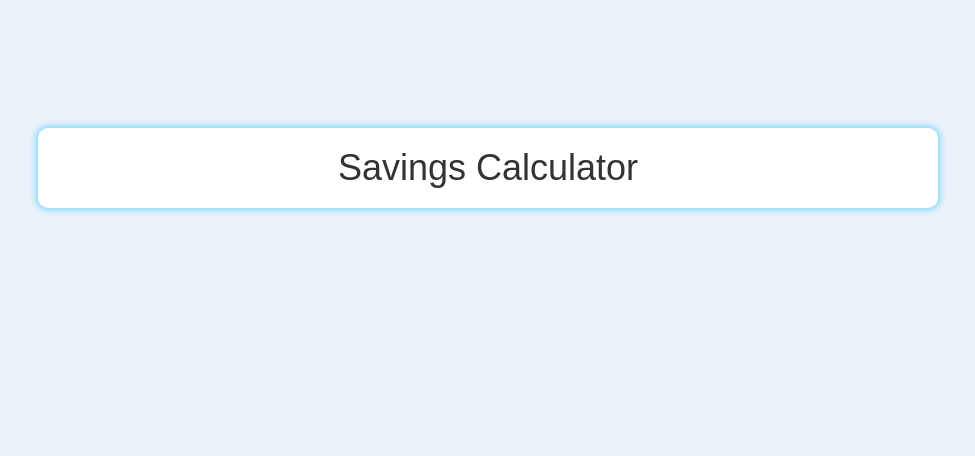
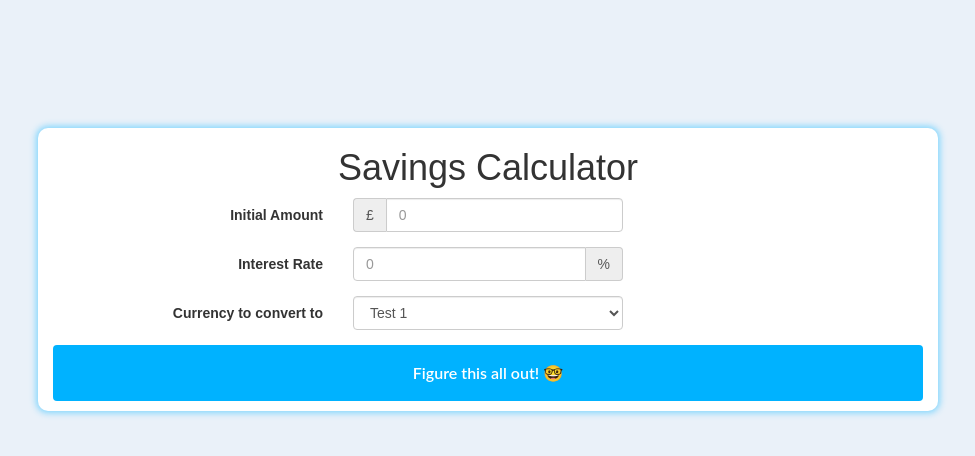
Before and after one commit to BukhariH/finimizeChallenge, a React (Create React App) app in the folder client/: page / in a window 1280 px wide. Shown: the top 456 px of the page, without its empty margins (152-1127 px from the left). Built offline with nearby package versions, Linux system fonts and the light colour scheme.

Commit message:
Setup input components and tests

```diff
--- a/client/src/App.css
+++ b/client/src/App.css
@@ -11,3 +11,17 @@ body {
   position: relative;
   box-shadow: 0px 0px 6px 2px rgba(77,201,255,0.66);
 }
+
+#calc-btn {
+  font-size: 16px;
+  font-weight: 600;
+  font-family: Avenir Next,Avenir,Lato,Helvetica,Arial,Sans-Serif;
+  line-height: 16px;
+  text-align: center;
+  border: #00b2ff;
+  width: 100%;
+  outline: none;
+  padding: 20px;
+  background-color: #00b2ff;
+  color: #fff;
+}
--- a/client/src/App.js
+++ b/client/src/App.js
@@ -1,12 +1,24 @@
 import React, { Component } from 'react';
 import 'bootstrap/dist/css/bootstrap.css';
 import './App.css';
+
+import AmountInput from './components/amountInput';
+import InterestRateInput from './components/interestRateInput';
+import CurrencyInput from './components/currencyInput';
 
 class App extends Component {
   render() {
     return (
       <div className="container">
-        <h1>Savings Calculator</h1>
+        <form className="form-horizontal">
+          <h1>Savings Calculator</h1>
+          <fieldset>
+            <AmountInput />
+            <InterestRateInput />
+            <CurrencyInput />
+          </fieldset>
+        </form>
+        <button id="calc-btn" name="calc-btn" className="btn btn-success">Figure this all out! 🤓</button>
       </div>
     );
   }
--- /dev/null
+++ b/client/src/components/amountInput.js
@@ -0,0 +1,24 @@
+import React, { Component } from 'react';
+import 'bootstrap/dist/css/bootstrap.css';
+
+class AmountInput extends Component {
+
+  render() {
+    return (
+      <div>
+        <div className="form-group">
+          <label className="col-md-4 control-label">Initial Amount</label>
+          <div className="col-md-4">
+            <div className="input-group">
+              <span className="input-group-addon">£</span>
+              <input id="prependedtext" name="prependedtext" className="form-control" placeholder="0" type="number" required/>
+            </div>
+          </div>
+        </div>
+      </div>
+    );
+  }
+
+}
+
+export default AmountInput;
--- /dev/null
+++ b/client/src/components/currencyInput.js
@@ -0,0 +1,24 @@
+import React, { Component } from 'react';
+import 'bootstrap/dist/css/bootstrap.css';
+
+class CurrencyInput extends Component {
+
+  render() {
+    return (
+      <div>
+        <div className="form-group">
+          <label className="col-md-4 control-label">Currency to convert to</label>
+          <div className="col-md-4">
+            <select id="selectbasic" name="selectbasic" className="form-control" required>
+              <option key="1">Test 1</option>
+              <option key="2">Test 2</option>
+            </select>
+          </div>
+        </div>
+      </div>
+    );
+  }
+
+}
+
+export default CurrencyInput;
--- /dev/null
+++ b/client/src/components/interestRateInput.js
@@ -0,0 +1,24 @@
+import React, { Component } from 'react';
+import 'bootstrap/dist/css/bootstrap.css';
+
+class InterestRateInput extends Component {
+
+  render() {
+    return (
+      <div>
+        <div className="form-group">
+          <label className="col-md-4 control-label">Interest Rate</label>
+          <div className="col-md-4">
+            <div className="input-group">
+              <input id="interestRate" name="interestRate" className="form-control" placeholder="0" min="0" type="number" required />
+              <span className="input-group-addon">%</span>
+            </div>
+          </div>
+        </div>
+      </div>
+    );
+  }
+
+}
+
+export default InterestRateInput;
```
Also changed, not shown: 1 other file (tests, documents, lock files or other folders).
